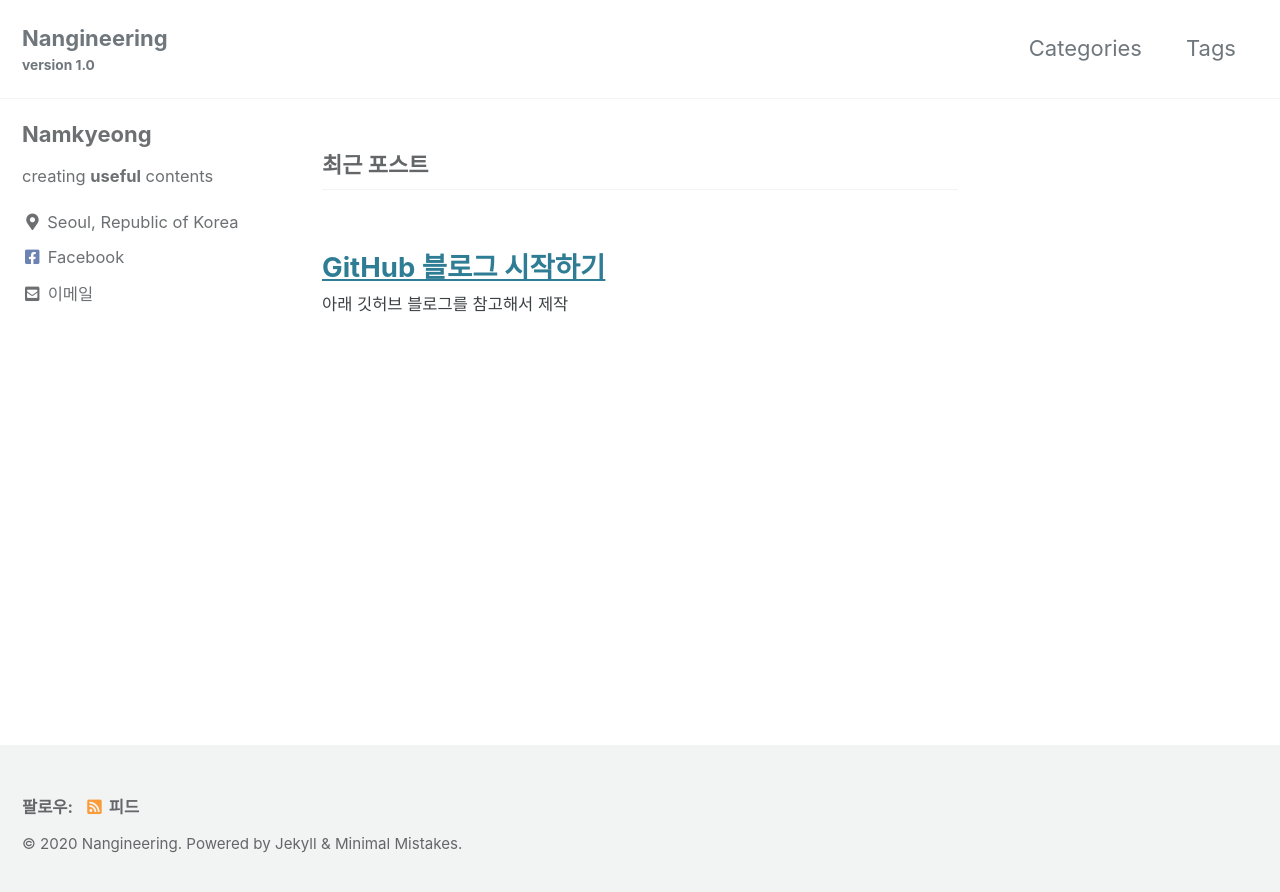
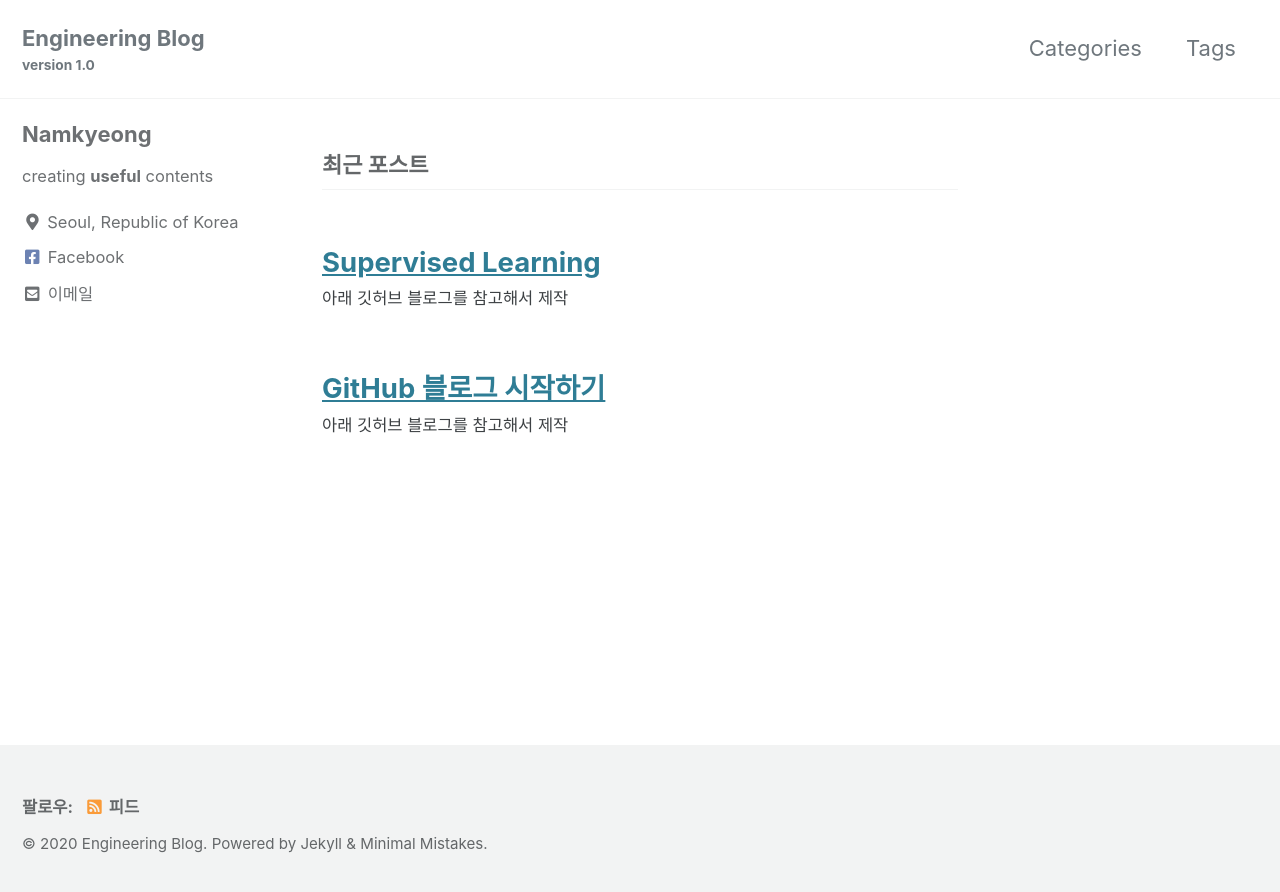
Before and after one commit to Namkyeong/namkyeong.github.io, a Jekyll site: the page built from index.html, in a window 1280 px wide. Shown: the top 892 px of the page. Built offline with Jekyll 4.4.1, drawn with Linux system fonts in a browser that asks for light colours; cached includes are drawn as plain includes; the list of posts is cut into pages by our own code.

Commit message:
사이트 이름 변경

```diff
--- a/_config.yml
+++ b/_config.yml
@@ -16,10 +16,10 @@ minimal_mistakes_skin    : "default" # "air", "aqua", "contrast", "dark", "dirt"
 
 # Site Settings
 locale                   : "ko-KR"
-title                    : "Nangineering" # Meta 태그에 들어가는 영역
+title                    : "Engineering Blog" # Meta 태그에 들어가는 영역
 title_separator          : "&#124;" # 타이틀 사이의 구분자
 subtitle                 : "version 1.0" # Title 아래에 작은 글씨
-name                     : "Nangineering"
+name                     : "Engineering Blog"
 description              : "an Amazing Website"
 url                      : "https://namkyeong.github.io/" # the base hostname & protocol for your site e.g. "https://mmistakes.github.io"
 baseurl                  : # the subpath of your site, e.g. "/blog"
--- /dev/null
+++ b/_posts/Machine Learning/2020-09-09-ComputationalLearningTheory.md
@@ -0,0 +1,25 @@
+---
+title: Supervised Learning
+layout: single
+author_profile: true
+read_time: false
+comments: true
+share: true
+related: true
+categories:
+- Jekyll
+toc: true
+toc_sticky: true
+toc_label: 목차
+description: Machine Learning
+article_tag1: GitHub(GitBlog) 블로그
+article_tag2: minimal-mistakes
+article_tag3: Jekyll
+article_section: 깃 블로그 따라하기
+meta_keywords: 깃블로그,GitBlog,GitHub블로그,minimal-mistakes,Jekyll
+last_modified_at: '2020-01-23 00:00:00 +0800'
+---
+
+아래 깃허브 블로그를 참고해서 제작
+
+[GitHub 블로그 시작하기](https://honbabzone.com/jekyll/start-gitHubBlog/)
```
